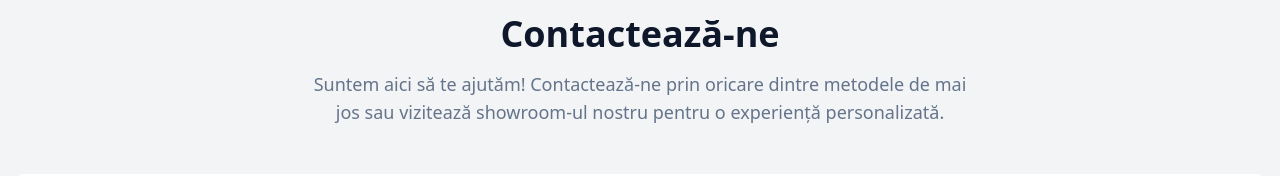
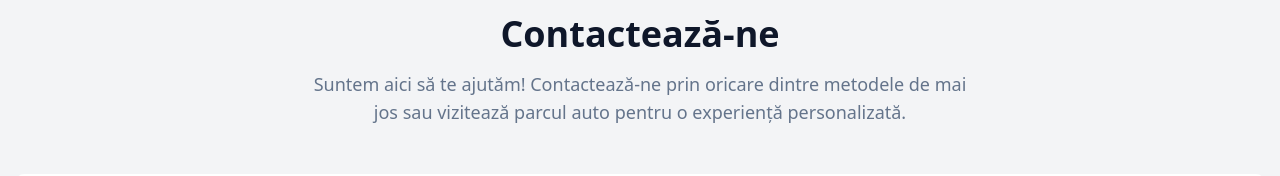
Before and after one commit to madness1212/direct-auto-md-drive-27, a React (Vite) app: page /contact in a window 1280 px wide. Shown: the part 198-374 px from the top of the page. Built offline with nearby package versions, Linux system fonts and the light colour scheme.

Commit message:
Code edited in Lovable Code Editor
Edited UI in Lovable

```diff
--- a/src/pages/Contact.tsx
+++ b/src/pages/Contact.tsx
@@ -53,7 +53,7 @@ const Contact = () => {
           </h1>
           <p className="text-lg text-muted-foreground max-w-2xl mx-auto">
             Suntem aici să te ajutăm! Contactează-ne prin oricare dintre metodele de mai jos
-            sau vizitează showroom-ul nostru pentru o experiență personalizată.
+            sau vizitează parcul auto pentru o experiență personalizată.
           </p>
         </div>
 
```
